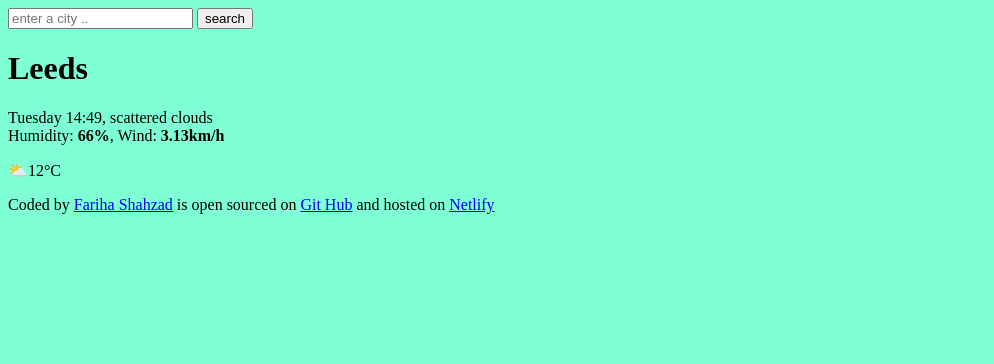
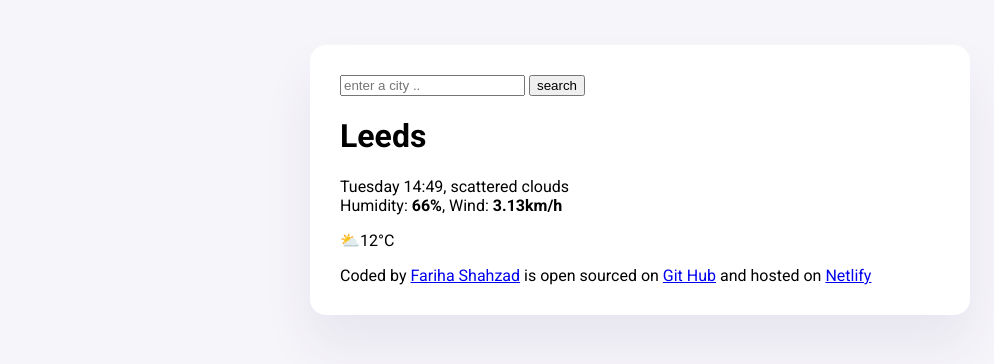
Before and after one commit to fr-sh/Fariha-Weather-App, a plain HTML site: page index.html in a window 1280 px wide. Shown: the whole page, without its empty margins (0-994 px from the left). Drawn offline with Linux system fonts and the light colour scheme.

Commit message:
styled the  main container and added custom font

```diff
--- a/index.html
+++ b/index.html
@@ -5,8 +5,15 @@
     <meta name="viewport" content="width=device-width, initial-scale=1.0" />
     <title>Fariha-weather-app</title>
     <link rel="stylesheet" href="src/styles.css" />
+    <link rel="preconnect" href="https://fonts.googleapis.com" />
+    <link rel="preconnect" href="https://fonts.gstatic.com" crossorigin />
+    <link
+      href="https://fonts.googleapis.com/css2?family=Roboto:ital,wght@0,100..900;1,100..900&display=swap"
+      rel="stylesheet"
+    />
   </head>
   <body>
+    <div class="weather-app">
       <header>
         <form action="">
           <input type="search" placeholder="enter a city .." required />
@@ -36,5 +43,6 @@
           >Netlify</a
         >
       </footer>
+    </div>
   </body>
 </html>
--- a/src/styles.css
+++ b/src/styles.css
@@ -1,3 +1,14 @@
 body {
-    background-color: aquamarine;
+    background-color:#F6F5FA;
+
+    font-family: "Roboto" ,sans-serif;
 }
+
+.weather-app{
+    background-color: white;
+    max-width: 600px;
+    margin: 45px auto;
+    padding: 30px;
+    box-shadow: 0 30px 50px rgba(65, 50, 100, 0.08);
+  border-radius: 16px;
+}
```
Lines whose indentation alone changed are shown as unchanged.
